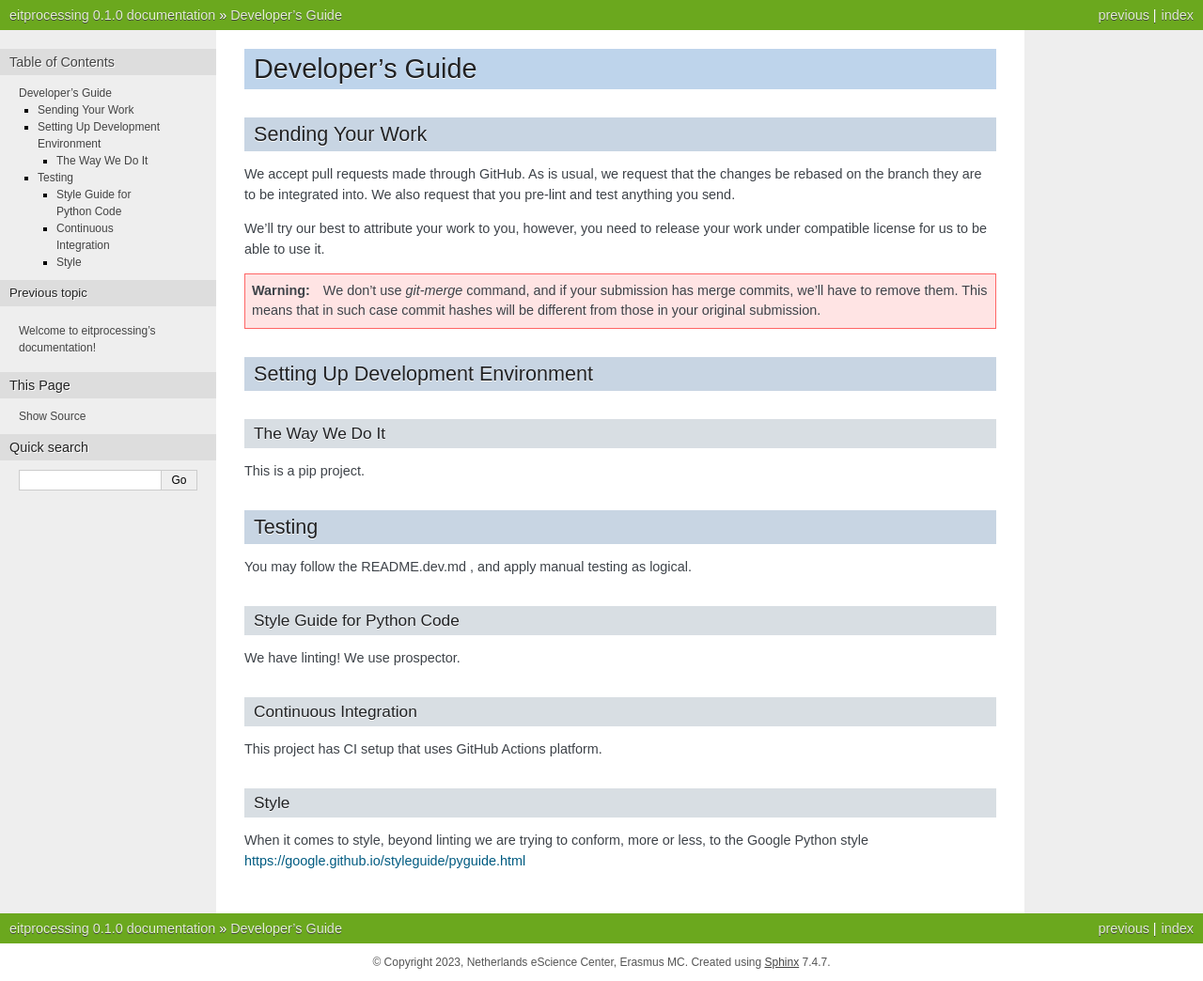
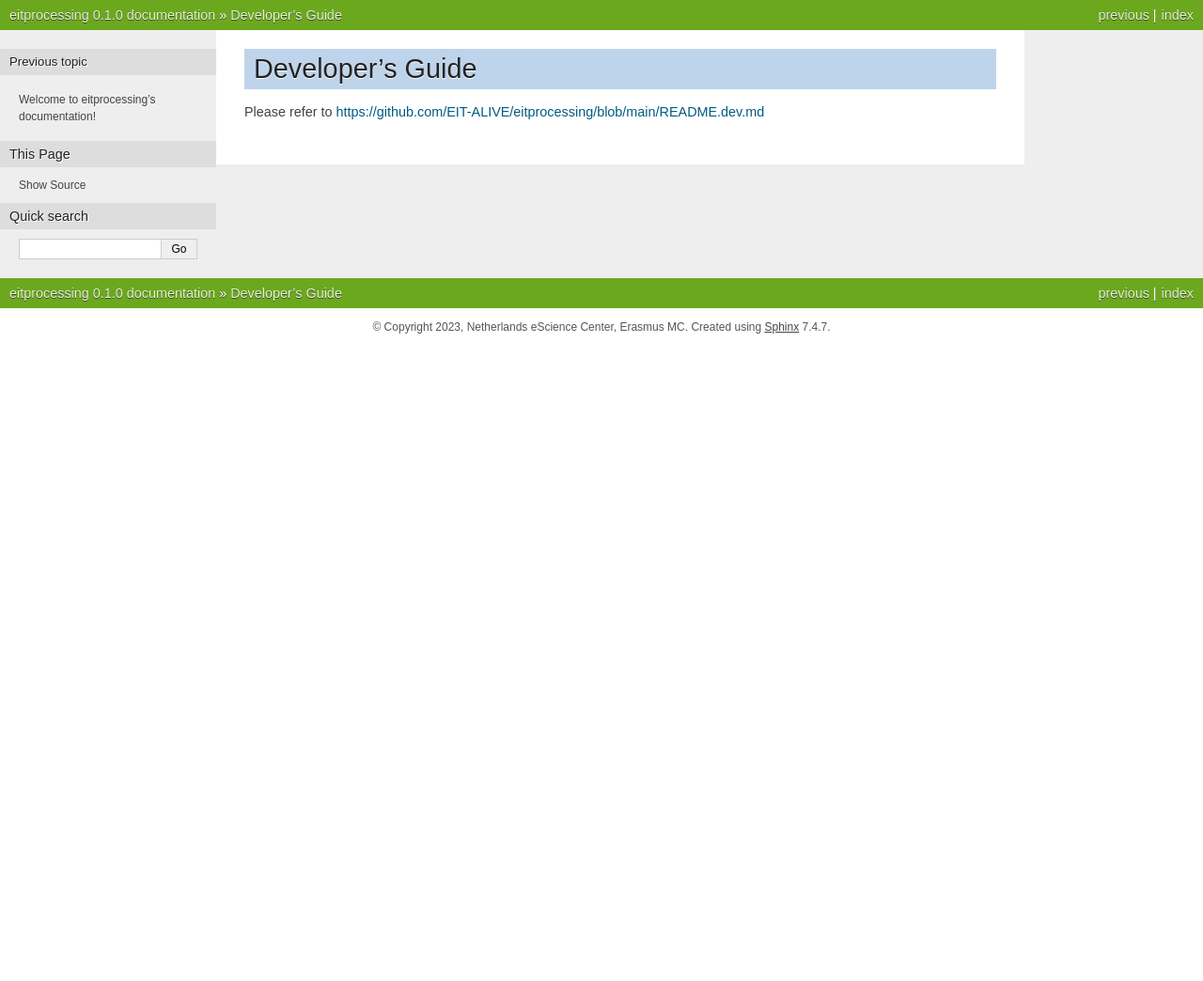
Before and after one commit to EIT-ALIVE/eitprocessing, a Sphinx documentation site: the page built from docs/developers.rst, in a window 1280 px wide. Shown: the whole page at 94% size. Built offline with Sphinx 7.4.7, drawn with Linux system fonts in a browser that asks for light colours; pages that are not in the unit, such as notebooks, are missing from menus; the version number is read from the project's files by our own code; after the commit the page ends 900 px from its top, so only the background shows below that.

Commit message:
refer to md file in rst file

```diff
--- a/docs/developers.rst
+++ b/docs/developers.rst
@@ -2,62 +2,4 @@
 Developer's Guide
 =================
 
-Sending Your Work
-=================
-
-We accept pull requests made through GitHub. As is usual,
-we request that the changes be rebased
-on the branch they are to be integrated into.  We also request that
-you pre-lint and test anything you send.
-
-We'll try our best to attribute
-your work to you, however, you need to release your work under
-compatible license for us to be able to use it.
-
-.. warning::
-
-   We don't use `git-merge` command, and if your submission has merge
-   commits, we'll have to remove them.  This means that in such case
-   commit hashes will be different from those in your original
-   submission.
-
-
-Setting Up Development Environment
-==================================
-
-
-The Way We Do It
-^^^^^^^^^^^^^^^^
-
-This is a pip project.
-
-
-
-
-Testing
-=======
-
-You may follow the README.dev.md , and apply manual testing as logical.
-
-
-Style Guide for Python Code
-^^^^^^^^^^^^^^^^^^^^^^^^^^^
-
-We have linting! We use prospector.
-
-
-
-Continuous Integration
-^^^^^^^^^^^^^^^^^^^^^^
-
-This project has CI setup that uses GitHub Actions
-platform.
-
-
-
-Style
-^^^^^
-
-When it comes to style, beyond linting we are trying
-to conform, more or less, to the Google Python style
-https://google.github.io/styleguide/pyguide.html
+Please refer to https://github.com/EIT-ALIVE/eitprocessing/blob/main/README.dev.md
```
